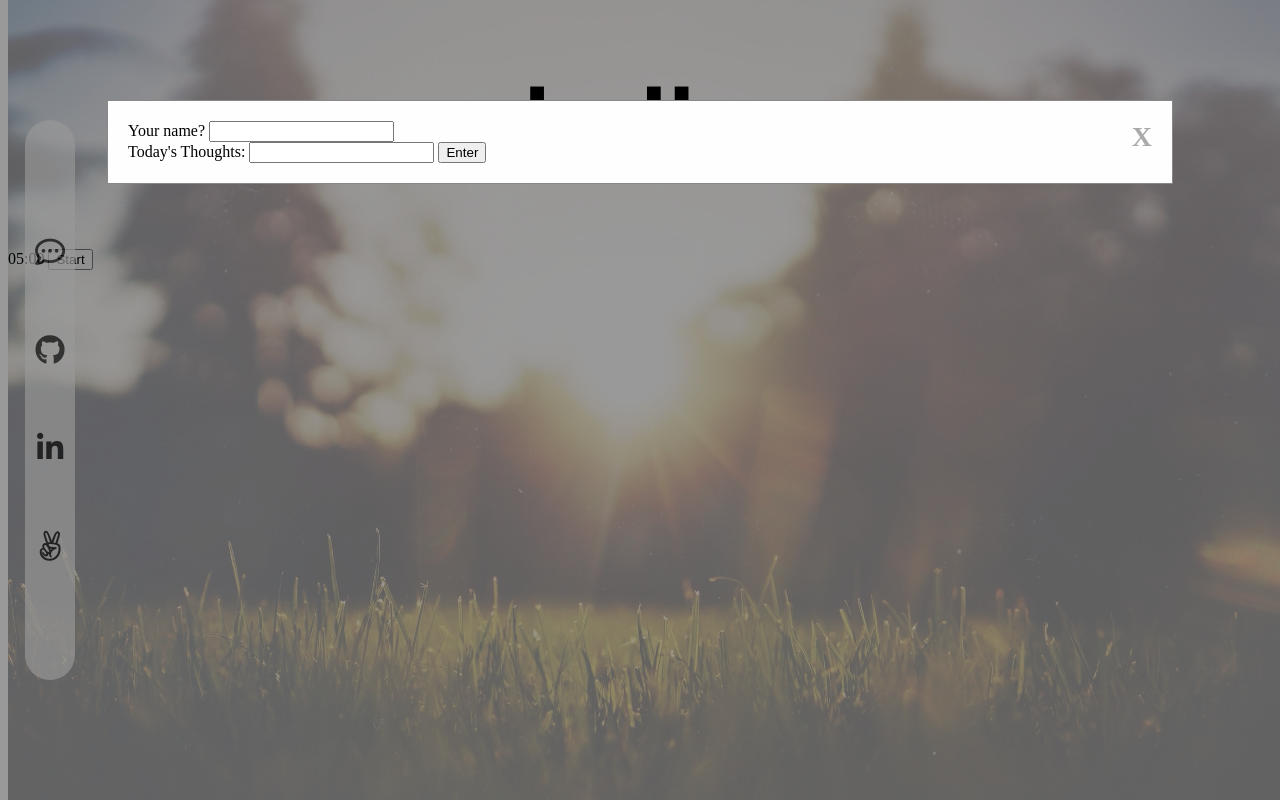
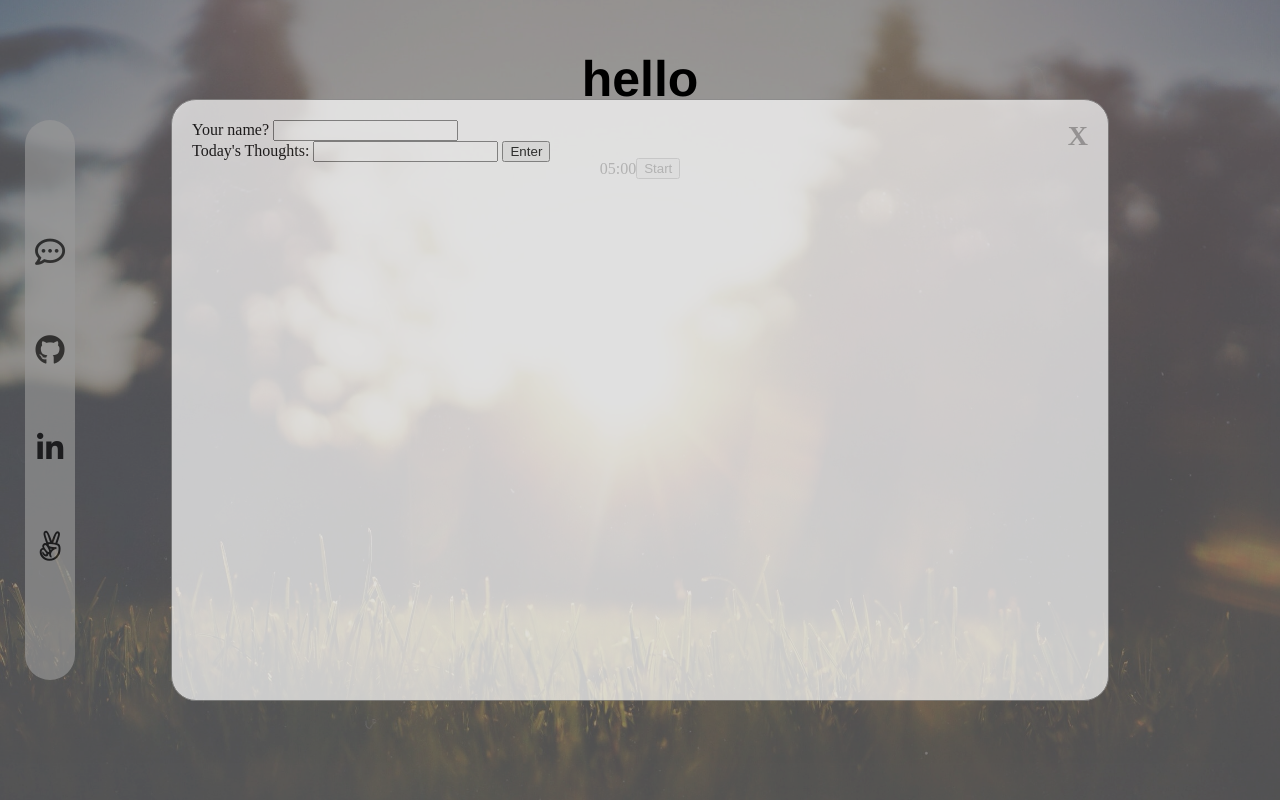
Before and after one commit to catherinekimyj/depth_perception, a website built with webpack: page index.html in a window 1280 px wide. Built offline with nearby package versions, Linux system fonts and the light colour scheme.

Commit message:
added css to modal

```diff
--- a/index.html
+++ b/index.html
@@ -10,6 +10,7 @@
     </head>
     <body>
 <!-- navbar -->
+        <div class="wrapper">
             <nav class="navbar">
                  <ul>
                     <li id="myBtn"><i class="far fa-comment-dots"></i></li>
@@ -18,6 +19,7 @@
                     <li id="myangel"><a href="https://angel.co/u/catherine-kim-13" target="_blank"><i class="fab fa-angellist"></i></a></li>
                 </ul>
             </nav>
+        </div>
 
         <!-- modal start -->
         <div id="myModal" class="modal">
@@ -40,7 +42,7 @@
 
         <!-- canvas -->
         <canvas id="canvas" class="canvas"></canvas>
-        <div id="user-output"><h1>hello</h1></div>
+        <div id="user-output"><p>hello</p></div>
 
 
         <!-- timer -->
--- a/src/styles/index.scss
+++ b/src/styles/index.scss
@@ -1,12 +1,11 @@
-html {
-    margin: auto 0px;
-    padding: 0px;
+html, body {
+    margin: 0;
+    padding: 0;
 }
 
 .canvas {
     position: absolute;
-    top: 0;
-    background-image: url("/src/public/images/bg.jpg");
+    background-image: url("../public/images/bg.jpg");
     background-size: cover;
     background-repeat: no-repeat;
     background-position: center center;
@@ -15,13 +14,39 @@ html {
     opacity: 0.5;
     margin:0px auto;
     z-index: -9999;
+    animation: fadeInAnimation ease 2s;
+    animation-iteration-count: 1;
+    animation-fill-mode: forwards;
+}
+
+@keyframes fadeInAnimation {
+    0% {
+        opacity: 0;
+    }
+
+    100% {
+        opacity: 0.5;
+    }
 }
 
 #user-output {
+    height: 100%;
+    width: 100%;
+    display: flex;
+    justify-content: center;
+    align-items: center;
+}
+
+#user-output > p {
     color: black;
     font-family: helvetica;
     font-weight: bold;
     font-size: 50px;
-    text-align: center;
-    height: auto;
 }
+
+#timer {
+    display: flex;
+    justify-content: center;
+    align-items: center;
+    height: 100%;
+}
--- a/src/styles/modal.scss
+++ b/src/styles/modal.scss
@@ -1,10 +1,9 @@
 .modal {
-    display: block;
+    display: flex;
+    justify-content: center;
+    align-items: center;
     position: fixed; /* Stay in place */
     z-index: 1; /* Sit on top */
-    padding-top: 100px; /* Location of the box */
-    left: 0;
-    top: 0;
     width: 100%; /* Full width */
     height: 100%; /* Full height */
     overflow: auto; /* Enable scroll if needed */
@@ -15,10 +14,22 @@
   /* Modal Content */
   .modal-content {
     background-color: #fefefe;
-    margin: auto;
+    opacity: 0.7;
+    height: 70%;
+    width: 70%;
     padding: 20px;
+    border-radius: 25px;
     border: 1px solid #888;
-    width: 80%;
+    animation: createBox 1s;
+  }
+
+  @keyframes createBox {
+    from {
+      transform: scale(0);
+    }
+    to {
+      transform: scale(1);
+    }
   }
 
   /* The Close Button */
--- a/src/styles/navbar.scss
+++ b/src/styles/navbar.scss
@@ -12,6 +12,18 @@
     border-radius: 25px;
     margin: auto 0px;
     opacity: 0.65;
+    animation: fadeInAnimation ease 5s;
+    animation-iteration-count: 1;
+    animation-fill-mode: forwards;
+}
+
+@keyframes fadeInAnimation {
+    0% {
+        opacity: 0;
+    }
+    100% {
+        opacity: 0.65;
+     }
 }
 
 .navbar ul {
@@ -22,7 +34,23 @@
     list-style: none;
     padding: 0;
     height: 70%;
+
+    position: absolute;
+    left: -150%;
+    -webkit-animation: slide 4s forwards;
+    -webkit-animation-delay: 2s;
+    animation: slide 3s forwards;
+    animation-delay: 2s;
 }
+
+@-webkit-keyframes slide {
+    100% { left: 0px; }
+}
+
+@keyframes slide {
+    100% { left: 10px; }
+}
+
 
 ul li {
     font-size: 30px;
```
Lines whose indentation alone changed are shown as unchanged.
